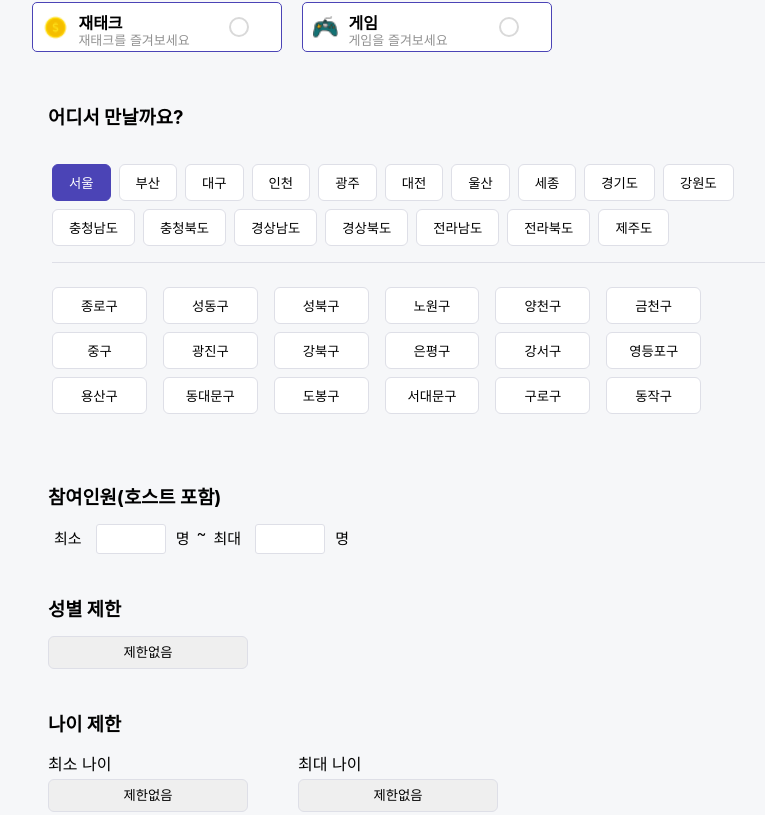
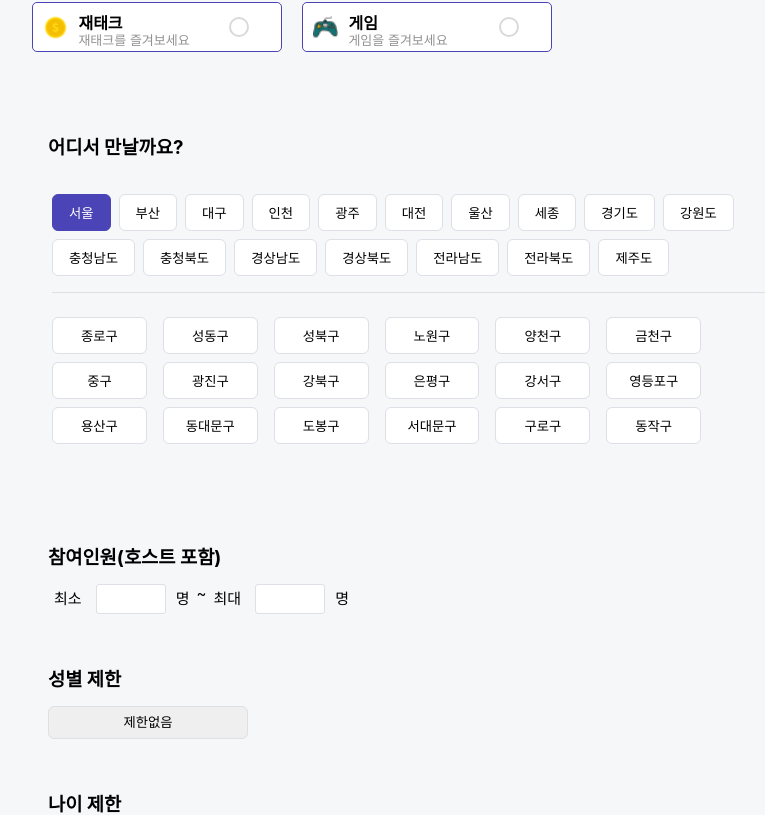
Before and after one commit to MODU-MOIM/momo-web, a React (Create React App) app: page /crewcreate in a window 1280 px wide. Shown: the part 689-1504 px from the top of the page, without its empty margins (208-973 px from the left). Built offline with nearby package versions, Linux system fonts and the light colour scheme.

Commit message:
design: 간격 조정

```diff
--- a/src/pages/Crew/Components/SetCategory.jsx
+++ b/src/pages/Crew/Components/SetCategory.jsx
@@ -68,6 +68,7 @@ const CategoryWrapper = styled.div`
     display: flex;
     justify-content: center;
     align-items: center;
+    margin-bottom: 30px;
 
 `
 const CategoryContainer = styled.div`
--- a/src/pages/Crew/Components/SetRegion.jsx
+++ b/src/pages/Crew/Components/SetRegion.jsx
@@ -97,7 +97,7 @@ export default function SetRegion({onRegionChange}) {
 
 const Container = styled.div`
     max-width: 800px;
-    margin: 0 auto;
+    margin-bottom: 30px;
     padding: 20px;
 `;
 
--- a/src/pages/Crew/CrewCreate.jsx
+++ b/src/pages/Crew/CrewCreate.jsx
@@ -62,9 +62,10 @@ export default function CrewCreate() {
                 <SetRegion onRegionChange={handleRegion}/>
 
                 <CrewSettings>
+                    {/* 인원 수 설정 */}
+                    <ItemContainer>
                         <ItemTitle>참여인원(호스트 포함)</ItemTitle>
                         <NumberSetting>
-                        {/* 인원 수 설정 */}
                             <NumberContainer>
                                 <TextItem>최소 </TextItem>
                                 <SetNumber
@@ -80,6 +81,7 @@ export default function CrewCreate() {
                                 <TextItem>최대 </TextItem>
                                 <SetNumber
                                     type="number"
+                                    min={2}
                                     max={30}
                                     value={maxNumber}
                                     onChange={handleMaxNumber}
@@ -87,14 +89,19 @@ export default function CrewCreate() {
                                 <TextItem>명</TextItem>
                             </NumberContainer>
                         </NumberSetting>
+                    </ItemContainer>
 
                     {/* 성별 설정 */}
+                    <ItemContainer>
                         <ItemTitle>성별 제한</ItemTitle>
                         <GenderSelect onGenderChange={handleGender}/>
+                    </ItemContainer>
 
                     {/* 나이 설정 */}
+                    <ItemContainer>
                         <ItemTitle>나이 제한</ItemTitle>
                         <AgeSelect onMinAgeChange={handleMinAge} onMaxAgeChange={handleMaxAge}/>
+                    </ItemContainer>
 
                 </CrewSettings>
 
@@ -153,6 +160,9 @@ const NameInput = styled.input`
 
 const CrewSettings = styled.div`
 `;
+const ItemContainer = styled.div`
+    margin-bottom: 50px;
+`;
 
 const NumberSetting = styled.div`
     width: 40%;
```
Lines whose indentation alone changed are shown as unchanged.
